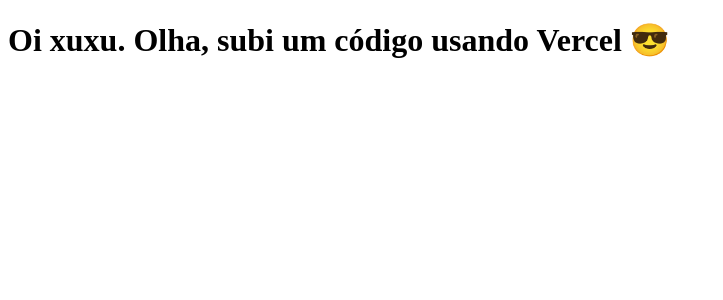
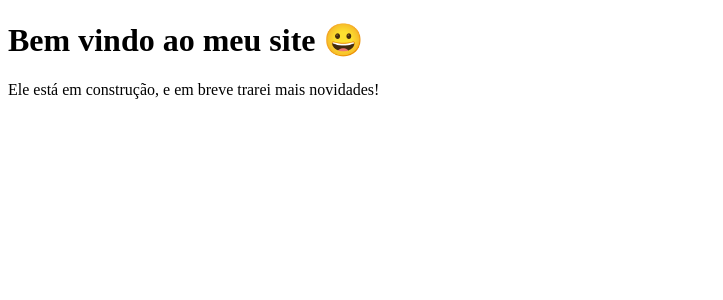
Before and after one commit to MilenaValenze/tabnews-clone, a Next.js app: page / in a window 1280 px wide. Shown: the top 300 px of the page, without its empty margins (0-723 px from the left). Built offline with nearby package versions, Linux system fonts and the light colour scheme.

Commit message:
Install Jest and add  endpoint `/api/v1/status`

```diff
--- a/package.json
+++ b/package.json
@@ -6,7 +6,9 @@
   "scripts": {
     "dev": "next dev",
     "lint:check": "prettier --check .",
-    "lint:fix": "prettier --write ."
+    "lint:fix": "prettier --write .",
+    "test": "jest",
+    "test:watch": "jest --watch"
   },
   "author": "",
   "license": "MIT",
@@ -16,6 +18,7 @@
     "react-dom": "^18.2.0"
   },
   "devDependencies": {
+    "jest": "^29.6.2",
     "prettier": "^3.5.3"
   }
 }
--- /dev/null
+++ b/pages/api/v1/status/index.js
@@ -0,0 +1,7 @@
+function status(request, response) {
+  response
+    .status(200)
+    .json({ chave: "Em breve, página com informações sobre o site." });
+}
+
+export default status;
--- a/pages/index.js
+++ b/pages/index.js
@@ -1,5 +1,10 @@
-function Home(){
-    return <h1>Oi xuxu. Olha, subi um código usando Vercel 😎</h1>
+function Home() {
+  return (
+    <div>
+      <h1>Bem vindo ao meu site 😀</h1>
+      <p>Ele está em construção, e em breve trarei mais novidades!</p>
+    </div>
+  );
 }
 
 export default Home;
```
Also changed, not shown: 2 other files (tests, documents, lock files or other folders).
